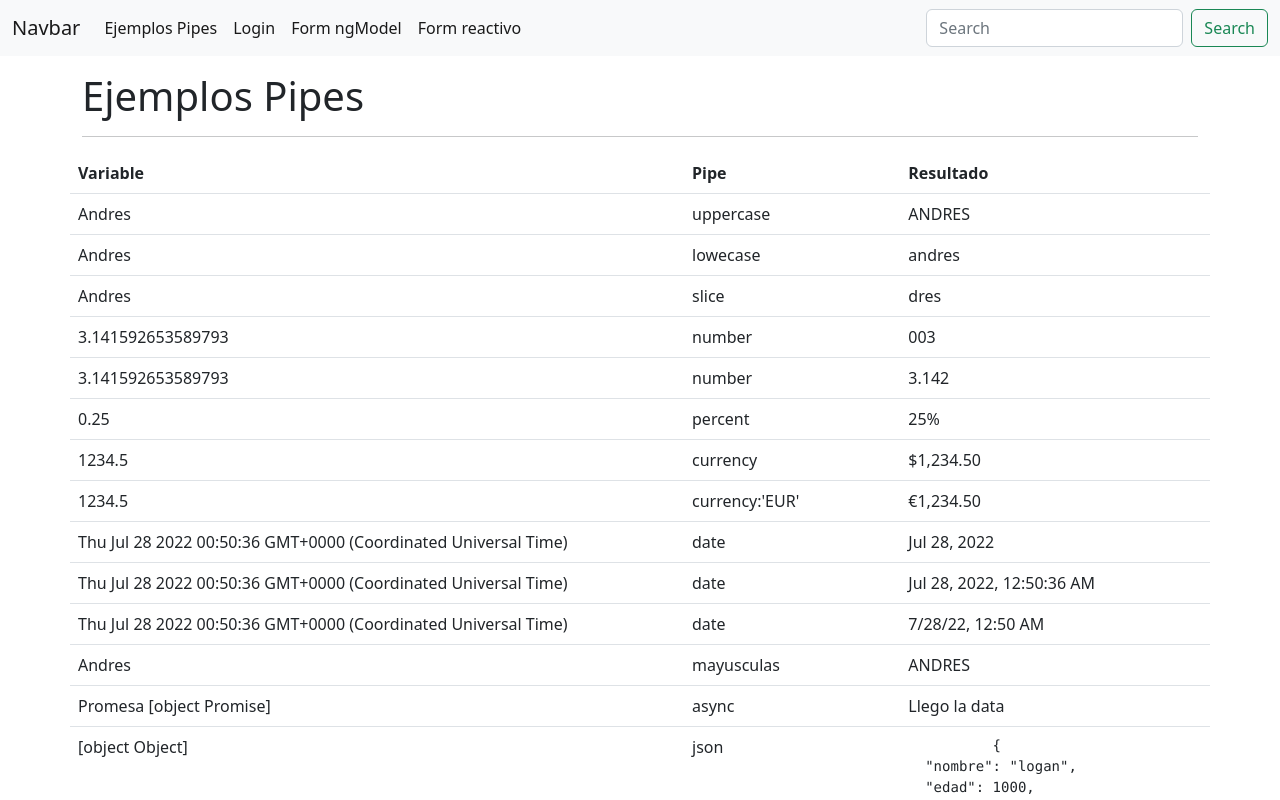
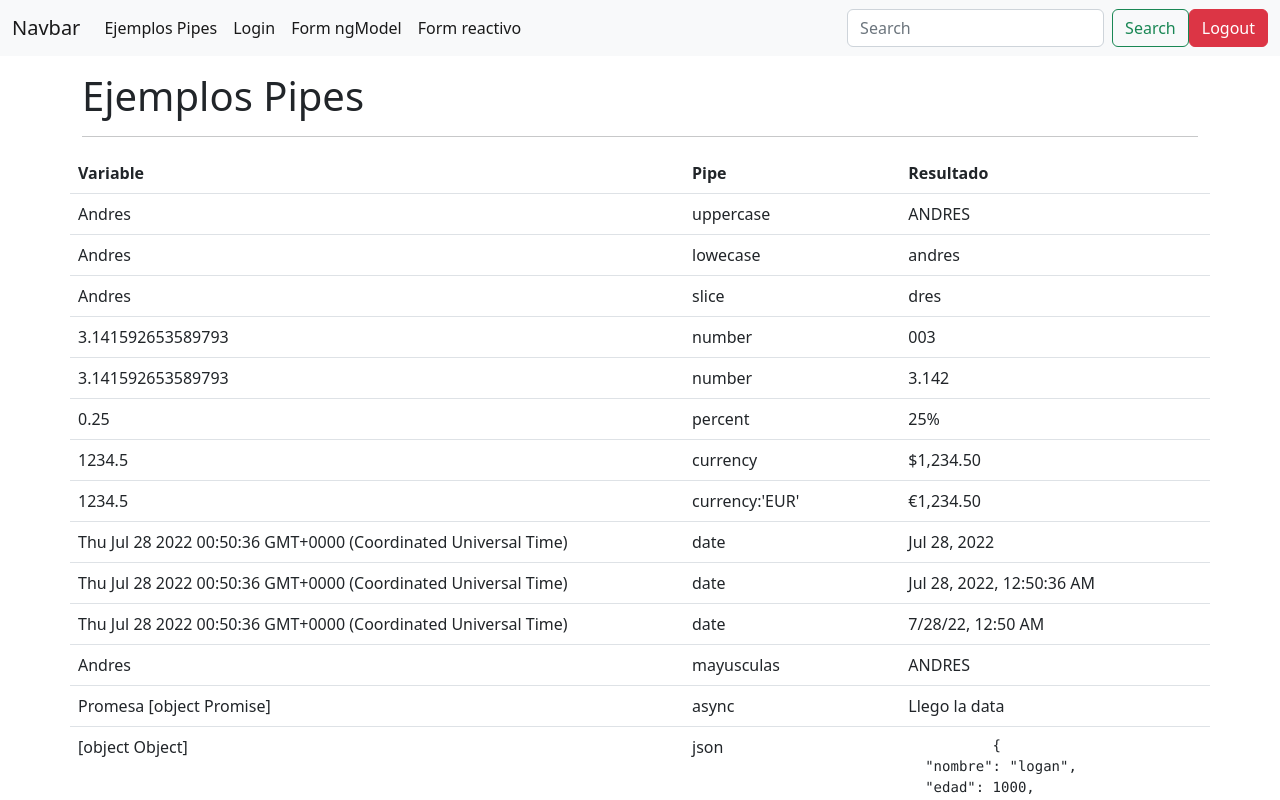
Before and after one commit to andresherrera17/proyecto-heroes-d3, an Angular app: page /pipes in a window 1280 px wide. Shown: the top 800 px of the page. Built offline with nearby package versions, Linux system fonts and the light colour scheme.

Commit message:
unsuscribe

```diff
--- a/src/app/shared/navbar/navbar.component.html
+++ b/src/app/shared/navbar/navbar.component.html
@@ -59,6 +59,9 @@
         />
         <button class="btn btn-outline-success" type="submit">Search</button>
       </form>
+      <div>
+        <button (click)="logout()" class="btn btn-danger">Logout</button>
+      </div>
     </div>
   </div>
 </nav>
--- a/src/app/shared/navbar/navbar.component.ts
+++ b/src/app/shared/navbar/navbar.component.ts
@@ -1,4 +1,5 @@
-import { Component, OnInit } from '@angular/core';
+import { Component, OnDestroy, OnInit } from '@angular/core';
+import { Subject } from 'rxjs';
 import { LoginService } from 'src/app/services/login.service';
 
 @Component({
@@ -6,7 +7,7 @@ import { LoginService } from 'src/app/services/login.service';
   templateUrl: './navbar.component.html',
   styleUrls: ['./navbar.component.css']
 })
-export class NavbarComponent implements OnInit {
+export class NavbarComponent implements OnInit,OnDestroy {
 
   nombreUsuario:string = "";
 
@@ -15,7 +16,16 @@ export class NavbarComponent implements OnInit {
   ngOnInit(): void {
     this._serviceLogin.getUsuario$().subscribe(usuario => {
       this.nombreUsuario = `${usuario.nombre} ${usuario.apellido}`;
-    })
+    });
   }
 
+  ngOnDestroy(): void {
+    this._serviceLogin.usuario$.unsubscribe();
+  }
+
+  logout(){
+    this._serviceLogin.usuario$.unsubscribe();
+    this._serviceLogin.usuario$ = new Subject();
+    this.nombreUsuario = "";
+  }
 }
```
